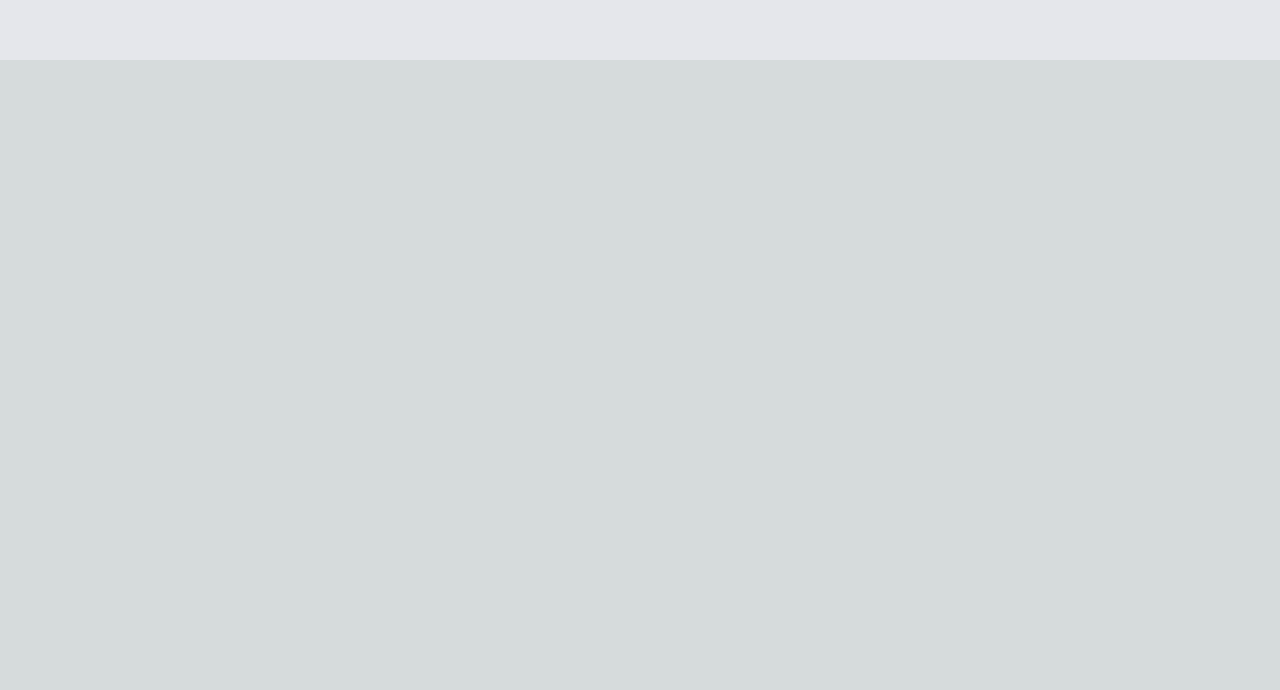
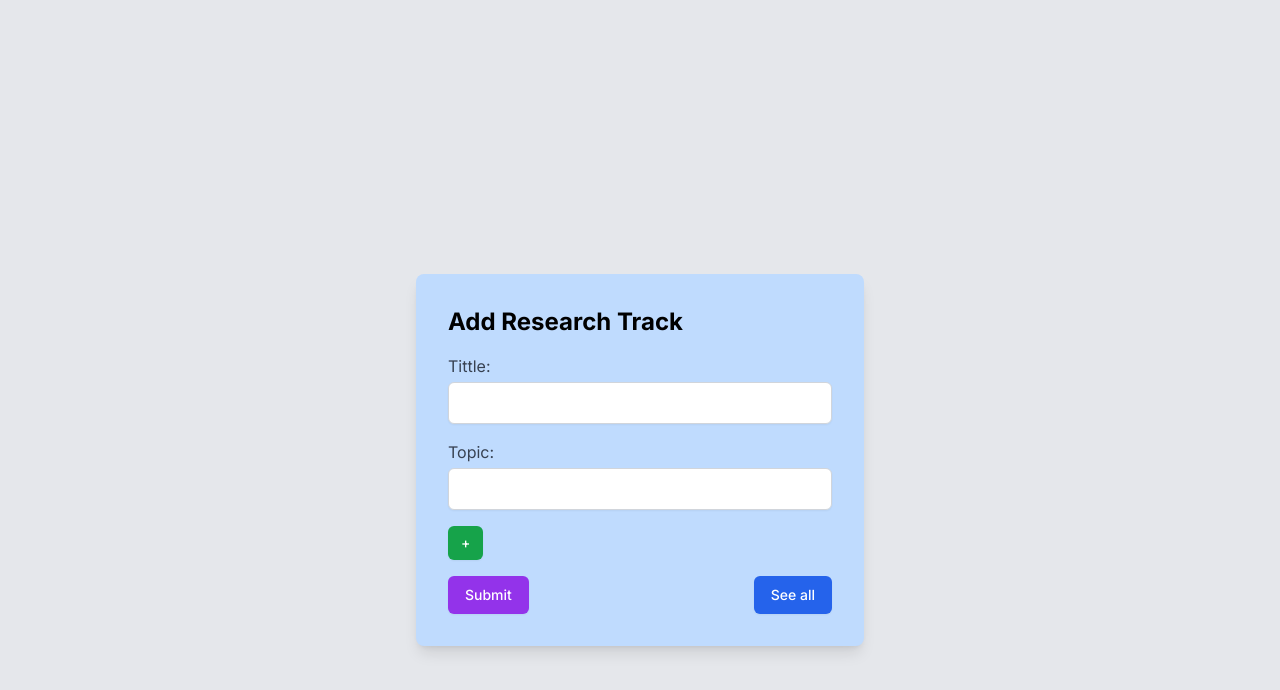
Before and after one commit to Farzine/arces_2024, a Next.js app in the folder client/: page /Admin/ControllerPage in a window 1280 px wide. Shown: the part 2388-3078 px from the top of the page. Before the commit the page ends 2448 px from the top, so only its background shows below. Built offline with nearby package versions, Linux system fonts and the light colour scheme.

Commit message:
feat: Add ResearchTrack component to ControllerPage

```diff
--- a/client/src/app/Admin/ControllerPage/page.tsx
+++ b/client/src/app/Admin/ControllerPage/page.tsx
@@ -5,6 +5,7 @@ import Footer from "@/components/Footer";
 import ImportantDateCard from "@/components/ImportantDateAddCard";
 import Navbar from "@/components/NavBar";
 import NoticeCard from "@/components/NoticeAddCard";
+import ResearchTrack from "@/components/ResearchTrackAddCard";
 
 export default function Authors() {
     return (
@@ -13,6 +14,7 @@ export default function Authors() {
         <NoticeCard/>
         <ImportantDateCard/>
         <IndustryTrack/>
+        <ResearchTrack/>
         <Footer/>
 
       </div>
--- /dev/null
+++ b/client/src/components/ResearchTrackAddCard.tsx
@@ -0,0 +1,109 @@
+import React, { useState, ChangeEvent, FormEvent } from 'react';
+import { useRouter } from 'next/navigation';
+import Cookies from 'js-cookie';
+
+
+interface ResearchTrackProps {
+  title: string;
+  topics: string[];
+}
+
+const ResearchTrack: React.FC = () => {
+  const [title, setTitle] = useState<string>('');
+  const [topics, setTopics] = useState<string[]>(['']);
+  const token = Cookies.get('token');
+  const routes = useRouter();
+
+  const handleAddTopic = () => {
+    setTopics([...topics, '']);
+  };
+
+  const handleTopicChange = (index: number, value: string) => {
+    const newTopics = [...topics];
+    newTopics[index] = value;
+    setTopics(newTopics);
+  };
+
+  const handleSubmit = async (e: FormEvent) => {
+    e.preventDefault();
+
+    const data: ResearchTrackProps = { title, topics };
+
+    try {
+      const response = await fetch('http://localhost:5000/research-tracks/add', {
+        method: 'POST',
+        headers: {
+          'Content-Type': 'application/json',
+          'Authorization': `Bearer ${token}`
+        },
+        body: JSON.stringify(data)
+      });
+
+      if (response.ok) {
+        console.log(await response.json());
+        setTitle('');
+        setTopics(['']);
+      } else {
+        console.error('Error submitting form', await response.text());
+      }
+    } catch (error) {
+      console.error('Error submitting form', error);
+    }
+  };
+
+  const handleSeeAll = () => {
+    routes.push('/Admin/Notice');
+  };
+
+  return (
+    <div className="flex justify-center items-center min-h-screen bg-gray-200">
+      <form onSubmit={handleSubmit} className="bg-blue-200 p-8 rounded-lg shadow-lg w-full max-w-md">
+        <h2 className="text-2xl font-bold mb-4">Add Research Track</h2>
+        <div className="mb-4">
+          <label className="block text-gray-700">Tittle:</label>
+          <input
+            type="text"
+            value={title}
+            onChange={(e: ChangeEvent<HTMLInputElement>) => setTitle(e.target.value)}
+            className="mt-1 block w-full px-3 py-2 bg-white border border-gray-300 rounded-md shadow-sm focus:outline-none focus:ring-primary-500 focus:border-primary-500"
+          />
+        </div>
+        {topics.map((topic, index) => (
+          <div key={index} className="mb-4">
+            <label className="block text-gray-700">Topic:</label>
+            <input
+              type="text"
+              value={topic}
+              onChange={(e: ChangeEvent<HTMLInputElement>) => handleTopicChange(index, e.target.value)}
+              className="mt-1 block w-full px-3 py-2 bg-white border border-gray-300 rounded-md shadow-sm focus:outline-none focus:ring-primary-500 focus:border-primary-500"
+            />
+          </div>
+        ))}
+        <button
+          type="button"
+          onClick={handleAddTopic}
+          className="mb-4 inline-flex items-center px-3 py-2 border border-transparent text-sm leading-4 font-medium rounded-md shadow-sm text-white bg-green-600 hover:bg-green-700 focus:outline-none focus:ring-2 focus:ring-offset-2 focus:ring-green-500"
+        >
+          +
+        </button>
+        <div className="flex justify-between">
+          <button
+            type="submit"
+            className="inline-flex items-center px-4 py-2 border border-transparent text-sm font-medium rounded-md shadow-sm text-white bg-purple-600 hover:bg-purple-700 focus:outline-none focus:ring-2 focus:ring-offset-2 focus:ring-purple-500"
+          >
+            Submit
+          </button>
+          <button
+            type="button"
+            onClick={handleSeeAll}
+            className="inline-flex items-center px-4 py-2 border border-transparent text-sm font-medium rounded-md shadow-sm text-white bg-blue-600 hover:bg-blue-700 focus:outline-none focus:ring-2 focus:ring-offset-2 focus:ring-blue-500"
+          >
+            See all
+          </button>
+        </div>
+      </form>
+    </div>
+  );
+};
+
+export default ResearchTrack;
```
